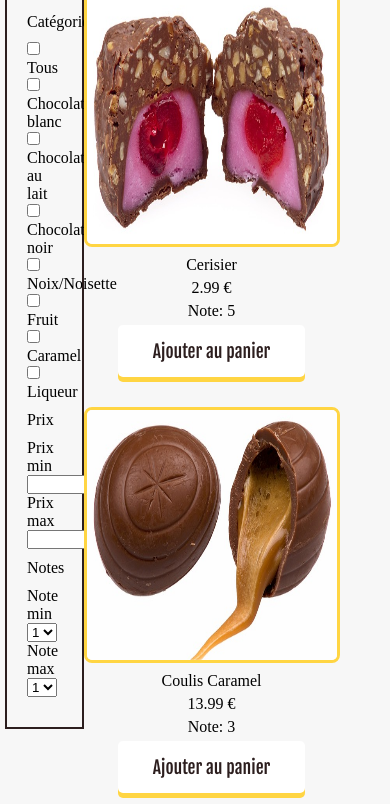
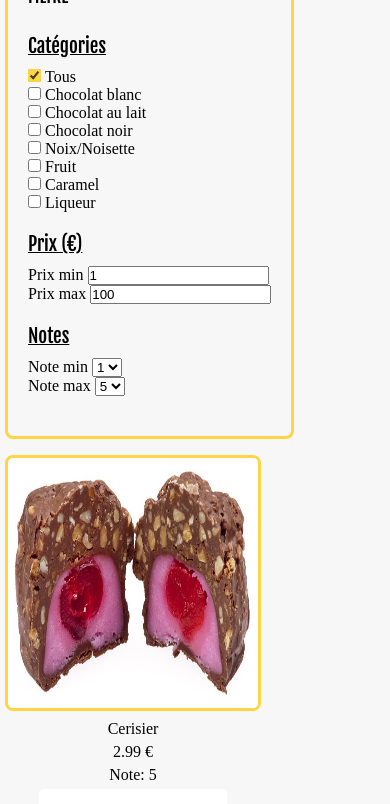
Before and after one commit to xeww/chocopap, a website: page boutique.html in a window 390 px wide. Shown: the part 218-1022 px from the top of the page. Drawn offline with Linux system fonts and the light colour scheme; a web font is replaced by a local one.

Commit message:
feat: update + lot of cleaning

```diff
--- a/boutique.html
+++ b/boutique.html
@@ -5,7 +5,8 @@
     <title>Choco pap</title>
     <meta name="viewport" content="width=device-width, initial-scale=1.0">
     <link rel="icon" href="favicon.png" type="image/png">
-    <link rel="stylesheet" href="style.css">
+    <link rel="stylesheet" href="./css/global.css">
+    <link rel="stylesheet" href="./css/store.css">
     <script src="./menu.js" defer></script>
     <script src="./index.js" defer></script>
 </head>
@@ -58,59 +59,59 @@
         <div id="store-wrapper">
             <!-- FILTRES -->
             <div id="filter">
-                <div>Cat&eacute;gories</div>
-                <div class="zone-filtre">
+                <div id="category-filter" class="zone-filtre">
+                    <p class="text-style1">Catégories</p>
                     <div>
-                        <input type="checkbox" id="ch-all">
-                        <label for="ch-all">Tous</label>
+                        <input type="checkbox" id="ch-all" checked>
+                        <label for="ch-all" class="text-style2">Tous</label>
                     </div>
                     <div>
                         <input type="checkbox" id="ch-chocolat-blanc">
-                        <label for="ch-chocolat-blanc">Chocolat blanc</label>
+                        <label for="ch-chocolat-blanc" class="text-style2">Chocolat blanc</label>
                     </div>
                     <div>
                         <input type="checkbox" id="ch-chocolat-lait">
-                        <label for="ch-chocolat-lait">Chocolat au lait</label>
+                        <label for="ch-chocolat-lait" class="text-style2">Chocolat au lait</label>
                     </div>
                     <div>
                         <input type="checkbox" id="ch-chocolat-noir">
-                        <label for="ch-chocolat-noir">Chocolat noir</label>
+                        <label for="ch-chocolat-noir" class="text-style2">Chocolat noir</label>
                     </div>
                     <div>
                         <input type="checkbox" id="ch-noix">
-                        <label for="ch-noix">Noix/Noisette</label>
+                        <label for="ch-noix" class="text-style2">Noix/Noisette</label>
                     </div>
                     <div>
                         <input type="checkbox" id="ch-fruit">
-                        <label for="ch-fruit">Fruit</label>
+                        <label for="ch-fruit" class="text-style2">Fruit</label>
                     </div>
                     <div>
                         <input type="checkbox" id="ch-caramel">
-                        <label for="ch-caramel">Caramel</label>
+                        <label for="ch-caramel" class="text-style2">Caramel</label>
                     </div>
                     <div>
                         <input type="checkbox" id="ch-liqueur">
-                        <label for="ch-liqueur">Liqueur</label>
+                        <label for="ch-liqueur" class="text-style2">Liqueur</label>
                     </div>
                 </div>
-                <div>Prix</div>
-                <div class="zone-filtre">
+                <div id="price-filter" class="zone-filtre">
+                    <p class="text-style1">Prix (€)</p>
                     <div>
                         <div>
-                            <span>Prix min</span>
-                            <input type="number" id="prix-min">
+                            <span class="text-style2">Prix min</span>
+                            <input type="number" id="prix-min" value="1">
                         </div>
                         <div>
-                            <span>Prix max</span>
-                            <input type="number" id="prix-max">
+                            <span class="text-style2">Prix max</span>
+                            <input type="number" id="prix-max" value="100">
                         </div>
                     </div>
                 </div>
-                <div>Notes</div>
-                <div class="zone-filtre">
+                <div id="note-filter" class="zone-filtre">
+                    <p class="text-style1">Notes</p>
                     <div>
                         <div>
-                            <span>Note min</span>
+                            <span class="text-style2">Note min</span>
                             <select>
                                 <option value="1">1</option>
                                 <option value="2">2</option>
@@ -120,13 +121,13 @@
                             </select>
                         </div>
                         <div>
-                            <span>Note max</span>
+                            <span class="text-style2">Note max</span>
                             <select>
                                 <option value="1">1</option>
                                 <option value="2">2</option>
                                 <option value="3">3</option>
                                 <option value="4">4</option>
-                                <option value="5">5</option>
+                                <option value="5" selected>5</option>
                             </select>
                         </div>
                     </div>
--- a/style.css
+++ b/css/global.css
@@ -1,7 +1,6 @@
 @import url("https://fonts.googleapis.com/css?family=Fjalla+One");
 @import url("https://fonts.googleapis.com/css?family=Droid+Serif");
 
-/* GLOBAL PARAMETERS */
 :root {
     --white: #FFFFFF;
     --blue: #55C0CF;
@@ -147,8 +146,6 @@ input[type="checkbox"] {
     }
 }
 
-/* END OF HEADER */
-
 /* TOGGLEABLE MENU */
 #toggle-menu {
     max-height: 0;
@@ -169,56 +166,6 @@ input[type="checkbox"] {
         color: var(--white);
     }
 }
-
-/* MAIN PAGE */
-.swiper {
-    width: 100%;
-    height: 88vh;
-
-    & img {
-        width: 100%;
-        height: 88vh;
-    }
-}
-
-.swiper-slide {
-    display: flex;
-    justify-content: center;
-    align-items: center;
-}
-
-.swiper-pagination-bullet {
-    border: 1px solid var(--black);
-    opacity: 1;
-    width: 16px;
-    height: 16px;
-}
-
-#inside-carrousel {
-    & form {
-        position: absolute;
-        top: 60%;
-        left: 50%;
-        transform: translate(-50%, -50%);
-        z-index: 2;
-    }
-
-    & h1 {
-        position: absolute;
-        top: 30%;
-        left: 50%;
-        transform: translate(-50%, -50%);
-        z-index: 2;
-        font-size: 6em;
-        color: var(--yellow);
-    }
-
-    & button {
-        font-size: 1.70em;
-    }
-}
-
-/* END OF MAIN PAGE */
 
 /* FOOTER */
 #footer {
@@ -278,137 +225,7 @@ input[type="checkbox"] {
     }
 }
 
-/* END OF FOOTER */
-
-/* STORE */
-#store {
-    background-color: hsl(0, 0%, 97%);
-    padding: 40px 40px 40px 5px;
-}
-
-#store h1 {
-    text-align: center;
-    font-size: 2.8em;
-    color: var(--yellow);
-    margin-bottom: 2%;
-}
-
-#store-wrapper {
-    display: flex;
-    justify-content: space-between;
-}
-
-#all-products {
-    display: flex;
-    gap: 10%;
-    flex-wrap: wrap;
-}
-
-.single-product {
-    display: flex;
-    flex-direction: column;
-    align-items: center;
-    gap: 5px;
-    margin-bottom: 30px;
-
-    & img {
-        width: 250px;
-        height: 250px;
-        border: 3px solid var(--yellow);
-        border-radius: 8px;
-        transition: border-color 0.1s ease, transform 0.1s ease;
-
-        &:hover {
-            border-color: var(--dark-yellow);
-            transform: scale(1.02);
-        }
-    }
-
-    & button {
-        font-size: 1.1em;
-    }
-}
-
-.zone-filtre {
-    margin-top: 10px;
-    margin-bottom: 10px;
-}
-
-#filter {
-    border: 2px solid;
-    border-color: var(--dark-brown);
-    padding: 20px;
-    width: 10%;
-    height: 10%;
-}
-
-/* PRODUCT PAGE */
-#product-info {
-    background-color: hsl(0, 0%, 97%);
-}
-
-#product-top {
-    display: flex;
-    align-items: center;
-    gap: 8%;
-    padding: 7%;
-    padding-bottom: 3%;
-}
-
-#product-top img {
-    border: 3px solid var(--yellow);
-    border-radius: 6px;
-    width: 400px;
-    height: 400px;
-    box-shadow: 0px 0px 40px rgba(0, 0, 0, 0.4);
-}
-
-#product-top div {
-    width: 40%;
-
-    & * {
-        margin: 5%;
-    }
-}
-
-#product-top h1 {
-    color: var(--yellow);
-    text-transform: uppercase;
-}
-
-#p-product-price {
-    font-size: 1.7em;
-    color: var(--dark-brown);
-}
-
-#product-bottom {
-    display: flex;
-    flex-direction: column;
-    justify-content: center;
-    gap: 40px;
-    padding: 7%;
-    padding-top: 5%;
-    padding-bottom: 30%;
-}
-
-#product-bottom h2 {
-    color: var(--yellow);
-}
-
-/* FIRST BREAKPOINT */
 @media (max-width: 1000px) {
-    .swiper {
-        height: 100%;
-
-        & img {
-            height: 100%;
-        }
-    }
-
-    #inside-carrousel h1 {
-        font-size: 5em;
-    }
-
     #footer {
         flex-direction: column;
     }
@@ -416,34 +233,8 @@ input[type="checkbox"] {
     #footer-content {
         justify-content: space-around;
     }
-
-    #product-top {
-        flex-direction: column-reverse;
-        padding: 1%;
-        padding-bottom: 3%;
-        gap: 16px;
-
-        & img {
-            width: 100%;
-            height: 100%;
-        }
-
-        & div {
-            width: 100%;
-
-            & * {
-                margin: 2%;
-            }
-        }
-    }
-
-    #product-bottom {
-        padding: 3%;
-        padding-bottom: 4%;
-    }
 }
 
-/* SECOND BREAKPOINT */
 @media (max-width: 750px) {
 
     #header-right div:nth-child(1),
@@ -454,16 +245,6 @@ input[type="checkbox"] {
 
     #menu {
         display: block;
-    }
-
-    #inside-carrousel {
-        & h1 {
-            font-size: 3em;
-        }
-
-        & button {
-            font-size: 1.25em;
-        }
     }
 
     #footer {
--- /dev/null
+++ b/css/store.css
@@ -0,0 +1,82 @@
+#store {
+    background-color: hsl(0, 0%, 97%);
+    padding: 40px 40px 40px 5px;
+}
+
+#store h1 {
+    text-align: center;
+    font-size: 2.8em;
+    color: var(--yellow);
+    margin-bottom: 2%;
+}
+
+#store-wrapper {
+    display: flex;
+    align-items: start;
+    gap: 10%;
+}
+
+#all-products {
+    display: flex;
+    flex-wrap: wrap;
+    gap: 10%;
+}
+
+.single-product {
+    display: flex;
+    align-items: center;
+    flex-direction: column;
+    gap: 5px;
+    margin-bottom: 3%;
+
+    & img {
+        width: 250px;
+        height: 250px;
+        border: 3px solid var(--yellow);
+        border-radius: 8px;
+        transition: border-color 0.1s ease, transform 0.1s ease;
+
+        &:hover {
+            border-color: var(--dark-yellow);
+            transform: scale(1.01);
+        }
+    }
+
+    & button {
+        font-size: 1.1em;
+    }
+}
+
+.zone-filtre {
+    margin-top: 20px;
+    margin-bottom: 20px;
+}
+
+#filter {
+    position: relative;
+    border: 3px solid var(--yellow);
+    border-radius: 8px;
+    padding: 20px;
+}
+
+#filter p {
+    font-size: 1.2em;
+    text-decoration: underline;
+    margin-bottom: 10px;
+}
+
+#filter::after {
+    content: "FILTRE";
+    font-family: "Fjalla One";
+    position: absolute;
+    background-color: hsl(0, 0%, 97%);
+    top: -2%;
+    font-size: 1.1em;
+}
+
+@media (max-width: 1000px) {
+    #store-wrapper {
+        flex-direction: column;
+        gap: 1em;
+    }
+}
--- a/index.js
+++ b/index.js
@@ -1,6 +1,7 @@
 let products = [];
 
-(async () => {
+document.addEventListener("DOMContentLoaded",
+    async () => {
         const response = await fetch("./products.json");
         let result = await response.json();
 
@@ -10,7 +11,7 @@ let products = [];
 
         displayProductElements();
         displayProductInfo();
-})();
+    });
 
 function displayProductElements() {
     products.forEach((element) => {
@@ -54,6 +55,7 @@ function createProductElement(id, img, name, price, note) {
         div.appendChild(p2);
         div.appendChild(p3);
         div.appendChild(button);
+
         allProducts.appendChild(div);
     }
 }
```
Also changed, not shown: css/product.css (added, +78 -0 lines), css/welcome.css (added, +70 -0 lines), index.html (+3 -1 lines), produit.html (+2 -1 lines). Lines whose indentation alone changed are shown as unchanged.
